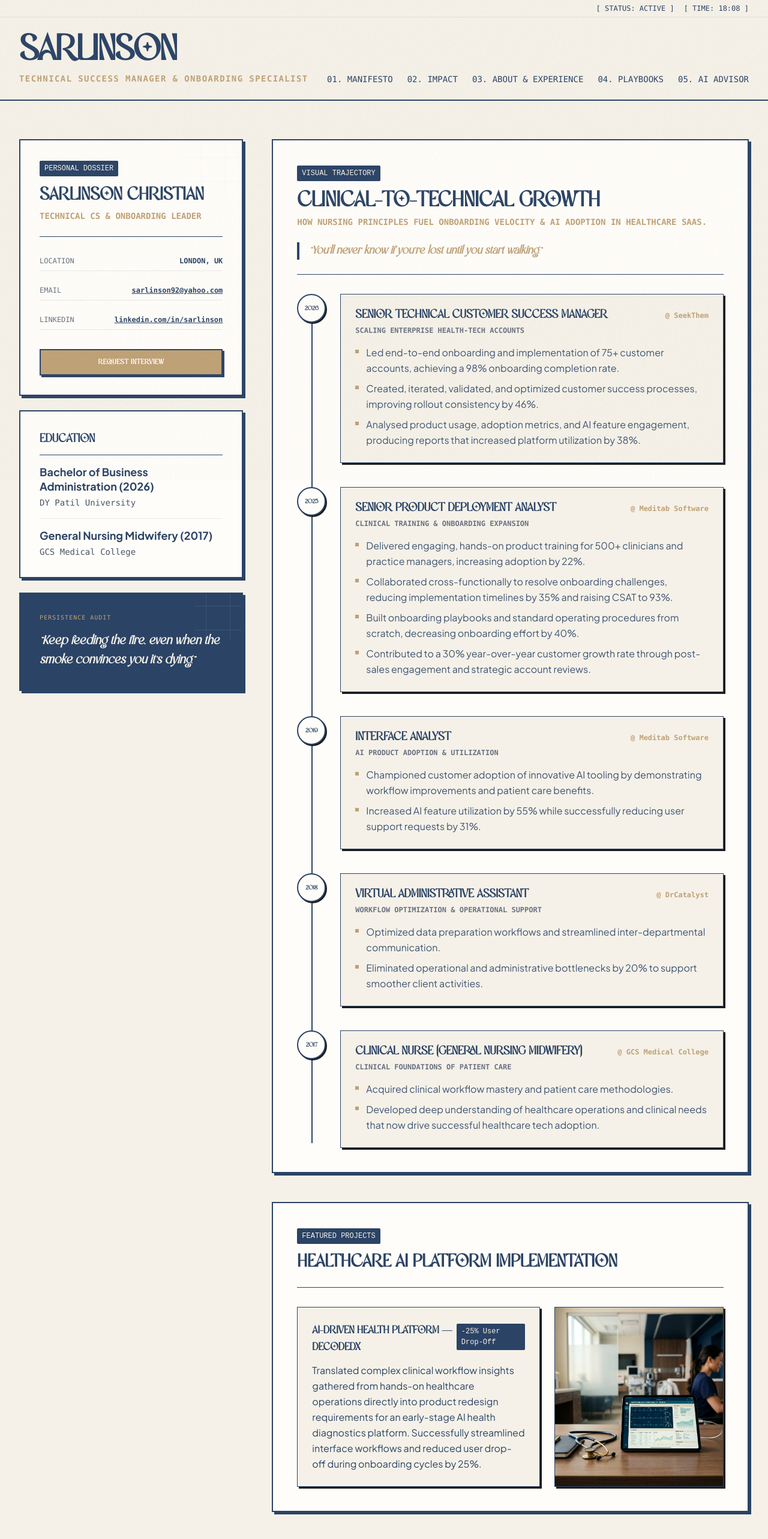
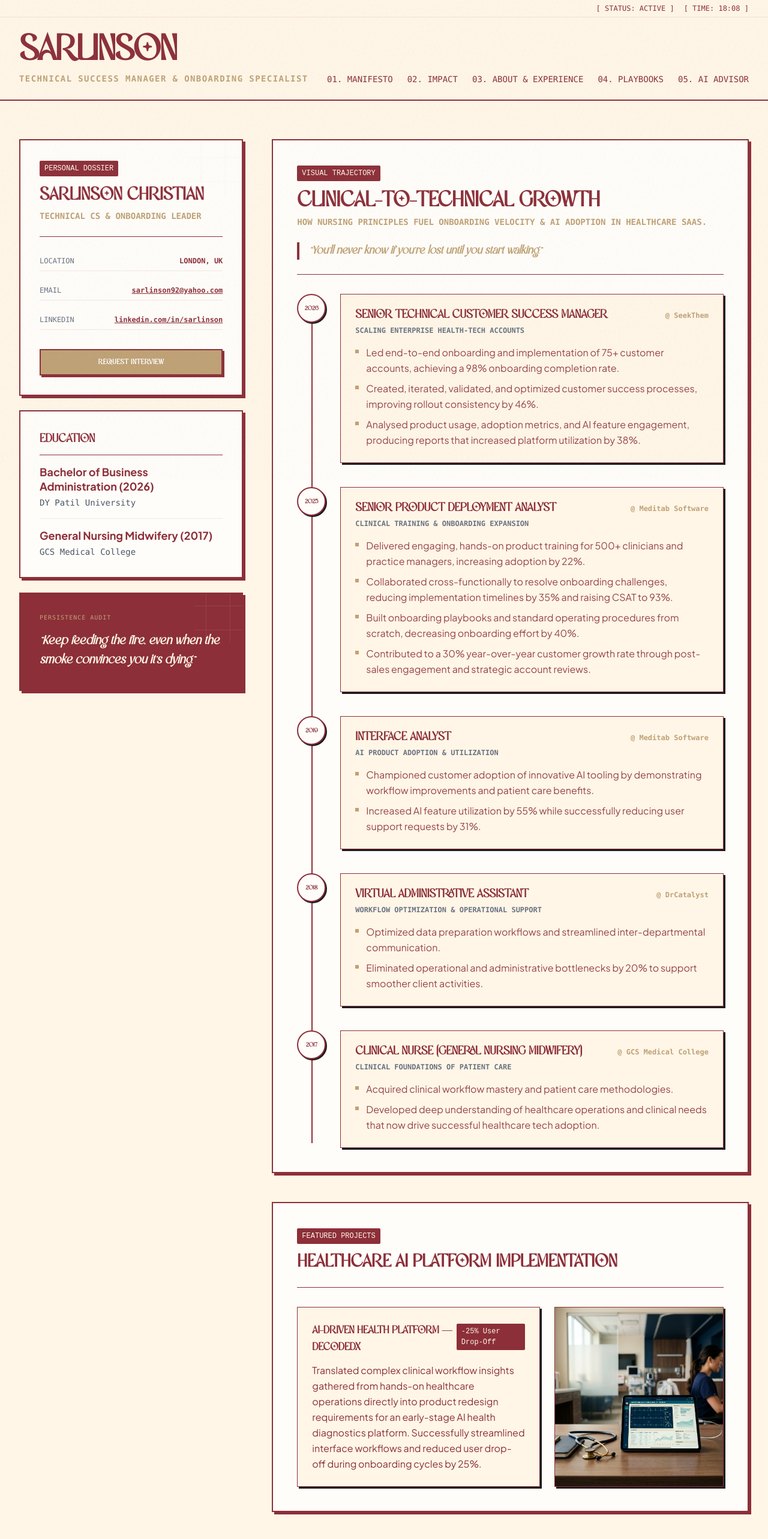
Before and after one commit to schristian9/CSM_Port, a Next.js app: page /about in a window 1280 px wide. Shown: the top 2566 px of the page at 60% size. Built offline with nearby package versions, Linux system fonts and the light colour scheme.

Commit message:
style: update color palette to Old Lace and Cordovan

```diff
--- a/app/about/page.js
+++ b/app/about/page.js
@@ -89,7 +89,7 @@ export default function About() {
       <div className="noise-overlay" />
       <Masthead />
 
-      <main className="flex-1 w-full bg-[#F5F1E8] py-16 px-4 md:px-8">
+      <main className="flex-1 w-full bg-[#FFF6E7] py-16 px-4 md:px-8">
         <div className="max-w-7xl mx-auto grid grid-cols-1 lg:grid-cols-12 gap-12">
 
           {/* Left Column: Personal Card & Details */}
@@ -97,9 +97,9 @@ export default function About() {
             <div className="zine-card bg-[#FFFDF9] p-8 relative overflow-hidden">
               <div className="absolute top-0 right-0 w-24 h-24 grid-bg opacity-15"></div>
 
-              <div className="border-b border-[#2B4365] pb-6 mb-6">
+              <div className="border-b border-[#8C2F39] pb-6 mb-6">
                 <div className="zine-badge mb-3">PERSONAL DOSSIER</div>
-                <h2 className="text-3xl font-display font-black text-[#2B4365] uppercase leading-tight">
+                <h2 className="text-3xl font-display font-black text-[#8C2F39] uppercase leading-tight">
                   Sarlinson Christian
                 </h2>
                 <p className="text-sm font-mono text-[#BFA175] uppercase font-bold mt-1.5">
@@ -108,19 +108,19 @@ export default function About() {
               </div>
 
               {/* Contact Information */}
-              <div className="space-y-4 font-mono text-xs text-[#2B4365]">
-                <div className="flex justify-between py-2 border-b border-[#2B4365]/10">
+              <div className="space-y-4 font-mono text-xs text-[#8C2F39]">
+                <div className="flex justify-between py-2 border-b border-[#8C2F39]/10">
                   <span className="text-gray-500">LOCATION</span>
                   <span className="font-bold">LONDON, UK</span>
                 </div>
-                <div className="flex justify-between py-2 border-b border-[#2B4365]/10">
+                <div className="flex justify-between py-2 border-b border-[#8C2F39]/10">
                   <span className="text-gray-500">EMAIL</span>
                   <a href="mailto:sarlinson92@yahoo.com" className="font-bold hover:text-[#BFA175] underline">
                     sarlinson92@yahoo.com
                   </a>
                 </div>
 
-                <div className="flex justify-between py-2 border-b border-[#2B4365]/10">
+                <div className="flex justify-between py-2 border-b border-[#8C2F39]/10">
                   <span className="text-gray-500">LINKEDIN</span>
                   <a href="https://linkedin.com/in/sarlinson" target="_blank" rel="noopener noreferrer" className="font-bold hover:text-[#BFA175] underline">
                     linkedin.com/in/sarlinson
@@ -137,18 +137,18 @@ export default function About() {
 
             {/* Quick Education Card */}
             <div className="zine-card bg-[#FFFDF9] p-8">
-              <h4 className="font-display font-black text-xl text-[#2B4365] uppercase border-b border-[#2B4365] pb-3 mb-4">
+              <h4 className="font-display font-black text-xl text-[#8C2F39] uppercase border-b border-[#8C2F39] pb-3 mb-4">
                 Education
               </h4>
               <div className="space-y-4">
                 <div>
-                  <h5 className="text-lg font-bold text-[#2B4365] leading-snug">
+                  <h5 className="text-lg font-bold text-[#8C2F39] leading-snug">
                     Bachelor of Business Administration (2026)
                   </h5>
                   <p className="text-sm text-gray-600 font-mono mt-1">DY Patil University</p>
                 </div>
-                <div className="border-t border-[#2B4365]/10 pt-4">
-                  <h5 className="text-lg font-bold text-[#2B4365] leading-snug">
+                <div className="border-t border-[#8C2F39]/10 pt-4">
+                  <h5 className="text-lg font-bold text-[#8C2F39] leading-snug">
                     General Nursing Midwifery (2017)
                   </h5>
                   <p className="text-sm text-gray-600 font-mono mt-1">GCS Medical College</p>
@@ -157,10 +157,10 @@ export default function About() {
             </div>
 
             {/* Editorial Quote Card */}
-            <div className="zine-card bg-[#2B4365] text-[#F5F1E8] p-8 relative overflow-hidden shadow-[3px_3px_0px_0px_rgba(191,161,117,1)] border border-[#BFA175]">
+            <div className="zine-card bg-[#8C2F39] text-[#FFF6E7] p-8 relative overflow-hidden shadow-[3px_3px_0px_0px_rgba(191,161,117,1)] border border-[#BFA175]">
               <div className="absolute top-0 right-0 w-20 h-20 grid-bg opacity-10"></div>
               <span className="font-mono text-[10px] text-[#BFA175] uppercase tracking-widest block mb-4">PERSISTENCE AUDIT</span>
-              <p className="text-xl font-display font-semibold italic text-[#F5F1E8] leading-relaxed">
+              <p className="text-xl font-display font-semibold italic text-[#FFF6E7] leading-relaxed">
                 "Keep feeding the fire, even when the smoke convinces you it's dying."
               </p>
             </div>
@@ -171,15 +171,15 @@ export default function About() {
 
             {/* Visual Trajectory section */}
             <div className="zine-card bg-[#FFFDF9] p-8 md:p-10">
-              <div className="border-b border-[#2B4365] pb-6 mb-8">
+              <div className="border-b border-[#8C2F39] pb-6 mb-8">
                 <div className="zine-badge mb-3">VISUAL TRAJECTORY</div>
-                <h3 className="text-2xl md:text-4xl font-display font-black text-[#2B4365] uppercase">
+                <h3 className="text-2xl md:text-4xl font-display font-black text-[#8C2F39] uppercase">
                   Clinical-to-Technical Growth
                 </h3>
                 <p className="text-sm font-mono text-[#BFA175] mt-1.5 uppercase font-semibold">
                   How nursing principles fuel onboarding velocity & AI adoption in healthcare SaaS.
                 </p>
-                <div className="border-l-4 border-[#2B4365] pl-4 mt-6">
+                <div className="border-l-4 border-[#8C2F39] pl-4 mt-6">
                   <p className="text-lg font-display font-semibold italic text-[#BFA175] leading-relaxed">
                     "You'll never know if you're lost until you start walking."
                   </p>
@@ -188,25 +188,25 @@ export default function About() {
 
               {/* Vertical growth timeline */}
               <div className="relative">
-                <div className="absolute left-6 top-2 bottom-2 w-0.5 bg-[#2B4365] border-dashed border-r"></div>
+                <div className="absolute left-6 top-2 bottom-2 w-0.5 bg-[#8C2F39] border-dashed border-r"></div>
 
                 <div className="space-y-10">
                   {trajectory.map((step, idx) => (
                     <div key={idx} className="flex gap-6 items-start relative z-10">
-                      <div className="w-12 h-12 rounded-full border-2 border-[#2B4365] bg-[#FFFDF9] flex flex-col items-center justify-center font-display font-black text-[10px] shrink-0 shadow-[2px_2px_0px_0px_rgba(27,28,30,1)]">
+                      <div className="w-12 h-12 rounded-full border-2 border-[#8C2F39] bg-[#FFFDF9] flex flex-col items-center justify-center font-display font-black text-[10px] shrink-0 shadow-[2px_2px_0px_0px_rgba(27,28,30,1)]">
                         {step.year.split(" - ").pop()}
                       </div>
 
-                      <div className="flex-1 bg-[#F5F1E8] border border-[#2B4365] p-6 shadow-[3px_3px_0px_0px_rgba(27,28,30,1)]">
+                      <div className="flex-1 bg-[#FFF6E7] border border-[#8C2F39] p-6 shadow-[3px_3px_0px_0px_rgba(27,28,30,1)]">
                         <div className="flex flex-wrap justify-between items-baseline gap-2 mb-2">
-                          <h4 className="font-display font-black text-lg md:text-xl text-[#2B4365] uppercase leading-none">
+                          <h4 className="font-display font-black text-lg md:text-xl text-[#8C2F39] uppercase leading-none">
                             {step.role}
                           </h4>
                           <span className="font-mono text-xs text-[#BFA175] font-bold">@ {step.company}</span>
                         </div>
                         <p className="text-xs font-mono uppercase text-gray-500 font-bold mb-4">{step.highlight}</p>
 
-                        <ul className="space-y-2 text-base text-[#2B4365] leading-relaxed">
+                        <ul className="space-y-2 text-base text-[#8C2F39] leading-relaxed">
                           {step.achievements.map((ach, i) => (
                             <li key={i} className="flex gap-3 items-start">
                               <span className="inline-block mt-2 w-1.5 h-1.5 bg-[#BFA175] shrink-0"></span>
@@ -223,29 +223,29 @@ export default function About() {
 
             {/* Strategic Projects section */}
             <div className="zine-card bg-[#FFFDF9] p-8 md:p-10">
-              <div className="border-b border-[#2B4365] pb-6 mb-8">
+              <div className="border-b border-[#8C2F39] pb-6 mb-8">
                 <div className="zine-badge mb-3">FEATURED PROJECTS</div>
-                <h3 className="text-2xl md:text-3xl font-display font-black text-[#2B4365] uppercase">
+                <h3 className="text-2xl md:text-3xl font-display font-black text-[#8C2F39] uppercase">
                   Healthcare AI Platform Implementation
                 </h3>
               </div>
 
               <div className="grid grid-cols-1 md:grid-cols-12 gap-6 items-stretch">
-                <div className="md:col-span-7 bg-[#F5F1E8] border border-[#2B4365] p-6 shadow-[3px_3px_0px_0px_rgba(27,28,30,1)] flex flex-col justify-between">
+                <div className="md:col-span-7 bg-[#FFF6E7] border border-[#8C2F39] p-6 shadow-[3px_3px_0px_0px_rgba(27,28,30,1)] flex flex-col justify-between">
                   <div>
                     <div className="flex justify-between items-baseline mb-3">
-                      <h4 className="font-display font-black text-lg text-[#2B4365] uppercase">
+                      <h4 className="font-display font-black text-lg text-[#8C2F39] uppercase">
                         AI-Driven Health Platform — DecodeDx
                       </h4>
                       <span className="zine-badge bg-[#BFA175] text-white">-25% User Drop-Off</span>
                     </div>
-                    <p className="text-base text-[#2B4365] leading-relaxed">
+                    <p className="text-base text-[#8C2F39] leading-relaxed">
                       Translated complex clinical workflow insights gathered from hands-on healthcare operations directly into product redesign requirements for an early-stage AI health diagnostics platform. Successfully streamlined interface workflows and reduced user drop-off during onboarding cycles by 25%.
                     </p>
                   </div>
                 </div>
 
-                <div className="md:col-span-5 relative border border-[#2B4365] shadow-[3px_3px_0px_0px_rgba(27,28,30,1)] overflow-hidden min-h-[200px]">
+                <div className="md:col-span-5 relative border border-[#8C2F39] shadow-[3px_3px_0px_0px_rgba(27,28,30,1)] overflow-hidden min-h-[200px]">
                   <Image
                     src="/clinical_tech.jpg"
                     alt="Clinical workflow interface and doctor's workspace mockup"
@@ -259,9 +259,9 @@ export default function About() {
 
             {/* Technical Skills Categorization */}
             <div className="zine-card bg-[#FFFDF9] p-8 md:p-10">
-              <div className="border-b border-[#2B4365] pb-6 mb-8">
+              <div className="border-b border-[#8C2F39] pb-6 mb-8">
                 <div className="zine-badge mb-3">SKILLS DIRECTORY</div>
-                <h3 className="text-2xl md:text-3xl font-display font-black text-[#2B4365] uppercase">
+                <h3 className="text-2xl md:text-3xl font-display font-black text-[#8C2F39] uppercase">
                   Technical Capability Board
                 </h3>
               </div>
@@ -273,33 +273,33 @@ export default function About() {
                   </h4>
                   <div className="flex flex-wrap gap-2">
                     {skills.csAdoption.map((s, i) => (
-                      <span key={i} className="px-3 py-1.5 border border-[#2B4365] bg-[#F5F1E8] font-mono text-xs text-[#2B4365] shadow-[1px_1px_0px_0px_rgba(27,28,30,1)]">
+                      <span key={i} className="px-3 py-1.5 border border-[#8C2F39] bg-[#FFF6E7] font-mono text-xs text-[#8C2F39] shadow-[1px_1px_0px_0px_rgba(27,28,30,1)]">
                         {s}
                       </span>
                     ))}
                   </div>
                 </div>
 
-                <div className="border-t border-[#2B4365]/10 pt-6">
+                <div className="border-t border-[#8C2F39]/10 pt-6">
                   <h4 className="font-mono text-xs font-bold text-[#BFA175] uppercase tracking-wider mb-3">
                     Business & Commercial Strategy
                   </h4>
                   <div className="flex flex-wrap gap-2">
                     {skills.businessCommercial.map((s, i) => (
-                      <span key={i} className="px-3 py-1.5 border border-[#2B4365] bg-[#F5F1E8] font-mono text-xs text-[#2B4365] shadow-[1px_1px_0px_0px_rgba(27,28,30,1)]">
+                      <span key={i} className="px-3 py-1.5 border border-[#8C2F39] bg-[#FFF6E7] font-mono text-xs text-[#8C2F39] shadow-[1px_1px_0px_0px_rgba(27,28,30,1)]">
                         {s}
                       </span>
                     ))}
                   </div>
                 </div>
 
-                <div className="border-t border-[#2B4365]/10 pt-6">
+                <div className="border-t border-[#8C2F39]/10 pt-6">
                   <h4 className="font-mono text-xs font-bold text-[#BFA175] uppercase tracking-wider mb-3">
                     Tools, Platforms & Frameworks
                   </h4>
                   <div className="flex flex-wrap gap-2">
                     {skills.toolsPlatforms.map((s, i) => (
-                      <span key={i} className="px-3 py-1.5 border border-[#2B4365] bg-[#F5F1E8] font-mono text-xs text-[#2B4365] shadow-[1px_1px_0px_0px_rgba(27,28,30,1)]">
+                      <span key={i} className="px-3 py-1.5 border border-[#8C2F39] bg-[#FFF6E7] font-mono text-xs text-[#8C2F39] shadow-[1px_1px_0px_0px_rgba(27,28,30,1)]">
                         {s}
                       </span>
                     ))}
@@ -313,7 +313,7 @@ export default function About() {
         </div>
       </main>
 
-      <footer className="w-full border-t-2 border-[#2B4365] bg-[#2B4365] text-[#F5F1E8] py-12 px-4 md:px-8">
+      <footer className="w-full border-t-2 border-[#8C2F39] bg-[#8C2F39] text-[#FFF6E7] py-12 px-4 md:px-8">
         <div className="max-w-7xl mx-auto flex flex-col md:flex-row justify-between items-center gap-8">
           <div>
             <h2 className="text-3xl font-display font-black tracking-tight uppercase leading-none text-white">
--- a/app/globals.css
+++ b/app/globals.css
@@ -1,11 +1,11 @@
 @import "tailwindcss";
 
 :root {
-  --color-cream: #F5F1E8; /* LUNARE Vanilla Bean background */
+  --color-cream: #FFF6E7; /* LUNARE Vanilla Bean background */
   --color-terracotta: #BFA175; /* Premium Gold/Bronze accent */
   --color-terracotta-dark: #A5895D;
-  --color-clay: #2B4365; /* LUNARE Prussian / Steel Blue */
-  --color-dark: #2B4365; /* LUNARE Prussian / Steel Blue */
+  --color-clay: #8C2F39; /* LUNARE Prussian / Steel Blue */
+  --color-dark: #8C2F39; /* LUNARE Prussian / Steel Blue */
   --color-card-bg: #FFFDF9;
   --color-border: #E5E0D5; /* Soft warm border lines */
 
--- a/app/layout.js
+++ b/app/layout.js
@@ -45,7 +45,7 @@ export default function RootLayout({ children }) {
       lang="en"
       className={`${flora.variable} ${cormorant.variable} ${plusJakarta.variable} h-full antialiased`}
     >
-      <body className="min-h-full bg-[#F5F1E8] text-[#2B4365] font-sans selection:bg-[#2B4365] selection:text-[#F5F1E8]">
+      <body className="min-h-full bg-[#FFF6E7] text-[#8C2F39] font-sans selection:bg-[#8C2F39] selection:text-[#FFF6E7]">
         <script
           type="application/ld+json"
           dangerouslySetInnerHTML={{ __html: JSON.stringify(jsonLd) }}
--- a/app/page.js
+++ b/app/page.js
@@ -15,7 +15,7 @@ export default function Home() {
       <Masthead />
 
       {/* Main Content Layout */}
-      <main className="flex-1 w-full bg-[#F5F1E8]">
+      <main className="flex-1 w-full bg-[#FFF6E7]">
         {/* Hero Manifesto */}
         <Manifesto />
 
@@ -33,7 +33,7 @@ export default function Home() {
       </main>
 
       {/* Zine Footer */}
-      <footer className="w-full border-t-2 border-[#2B4365] bg-[#2B4365] text-[#F5F1E8] py-12 px-4 md:px-8">
+      <footer className="w-full border-t-2 border-[#8C2F39] bg-[#8C2F39] text-[#FFF6E7] py-12 px-4 md:px-8">
         <div className="max-w-7xl mx-auto flex flex-col md:flex-row justify-between items-center gap-8">
           <div>
             <h2 className="text-3xl font-display font-black tracking-tight uppercase leading-none text-white">
--- a/components/Masthead.js
+++ b/components/Masthead.js
@@ -18,9 +18,9 @@ export default function Masthead() {
   }, []);
 
   return (
-    <header className="w-full border-b-2 border-[#2B4365] bg-[#F5F1E8] sticky top-0 z-50">
+    <header className="w-full border-b-2 border-[#8C2F39] bg-[#FFF6E7] sticky top-0 z-50">
       {/* Top Banner Ticker */}
-      <div className="w-full bg-[#F5F1E8] text-[#2B4365] py-1.5 px-4 md:px-8 text-xs font-mono flex justify-end items-center border-b border-[#2B4365]/10">
+      <div className="w-full bg-[#FFF6E7] text-[#8C2F39] py-1.5 px-4 md:px-8 text-xs font-mono flex justify-end items-center border-b border-[#8C2F39]/10">
         <div className="flex gap-4 items-center">
           <span>[ STATUS: ACTIVE ]</span>
           <span>[ TIME: {time || "11:20"} ]</span>
@@ -31,7 +31,7 @@ export default function Masthead() {
       <div className="max-w-7xl mx-auto px-4 md:px-8 py-6 flex flex-col md:flex-row md:items-end justify-between gap-6">
         <div>
           <Link href="/" className="inline-block group">
-            <h1 className="text-4xl md:text-5xl lg:text-6xl font-display font-black tracking-tight text-[#2B4365] uppercase leading-none">
+            <h1 className="text-4xl md:text-5xl lg:text-6xl font-display font-black tracking-tight text-[#8C2F39] uppercase leading-none">
               SARLINSON
             </h1>
             <p className="text-sm font-mono tracking-widest text-[#BFA175] mt-2 uppercase font-semibold">
@@ -41,20 +41,20 @@ export default function Masthead() {
         </div>
 
         {/* Navigation Links */}
-        <nav className="flex flex-wrap gap-x-6 gap-y-2 text-sm font-mono border-t border-[#2B4365]/10 md:border-t-0 pt-4 md:pt-0">
-          <Link href="/#manifesto" className="text-[#2B4365] hover:text-[#BFA175] transition-colors relative after:content-[''] after:absolute after:-bottom-1 after:left-0 after:w-0 after:h-[1.5px] after:bg-[#BFA175] hover:after:w-full after:transition-all">
+        <nav className="flex flex-wrap gap-x-6 gap-y-2 text-sm font-mono border-t border-[#8C2F39]/10 md:border-t-0 pt-4 md:pt-0">
+          <Link href="/#manifesto" className="text-[#8C2F39] hover:text-[#BFA175] transition-colors relative after:content-[''] after:absolute after:-bottom-1 after:left-0 after:w-0 after:h-[1.5px] after:bg-[#BFA175] hover:after:w-full after:transition-all">
             01. MANIFESTO
           </Link>
-          <Link href="/#metrics" className="text-[#2B4365] hover:text-[#BFA175] transition-colors relative after:content-[''] after:absolute after:-bottom-1 after:left-0 after:w-0 after:h-[1.5px] after:bg-[#BFA175] hover:after:w-full after:transition-all">
+          <Link href="/#metrics" className="text-[#8C2F39] hover:text-[#BFA175] transition-colors relative after:content-[''] after:absolute after:-bottom-1 after:left-0 after:w-0 after:h-[1.5px] after:bg-[#BFA175] hover:after:w-full after:transition-all">
             02. IMPACT
           </Link>
-          <Link href="/about" className="text-[#2B4365] hover:text-[#BFA175] transition-colors relative after:content-[''] after:absolute after:-bottom-1 after:left-0 after:w-0 after:h-[1.5px] after:bg-[#BFA175] hover:after:w-full after:transition-all">
+          <Link href="/about" className="text-[#8C2F39] hover:text-[#BFA175] transition-colors relative after:content-[''] after:absolute after:-bottom-1 after:left-0 after:w-0 after:h-[1.5px] after:bg-[#BFA175] hover:after:w-full after:transition-all">
             03. ABOUT & EXPERIENCE
           </Link>
-          <Link href="/#playbooks" className="text-[#2B4365] hover:text-[#BFA175] transition-colors relative after:content-[''] after:absolute after:-bottom-1 after:left-0 after:w-0 after:h-[1.5px] after:bg-[#BFA175] hover:after:w-full after:transition-all">
+          <Link href="/#playbooks" className="text-[#8C2F39] hover:text-[#BFA175] transition-colors relative after:content-[''] after:absolute after:-bottom-1 after:left-0 after:w-0 after:h-[1.5px] after:bg-[#BFA175] hover:after:w-full after:transition-all">
             04. PLAYBOOKS
           </Link>
-          <Link href="/#copilot" className="text-[#2B4365] hover:text-[#BFA175] transition-colors relative after:content-[''] after:absolute after:-bottom-1 after:left-0 after:w-0 after:h-[1.5px] after:bg-[#BFA175] hover:after:w-full after:transition-all">
+          <Link href="/#copilot" className="text-[#8C2F39] hover:text-[#BFA175] transition-colors relative after:content-[''] after:absolute after:-bottom-1 after:left-0 after:w-0 after:h-[1.5px] after:bg-[#BFA175] hover:after:w-full after:transition-all">
             05. AI ADVISOR
           </Link>
         </nav>
```
Also changed, not shown: components/KpiCollage.js (+8 -8 lines), components/LifecycleTimeline.js (+9 -9 lines), components/Manifesto.js (+9 -9 lines), components/Playbooks.js (+14 -14 lines), components/StrategyCopilot.js (+13 -13 lines).
